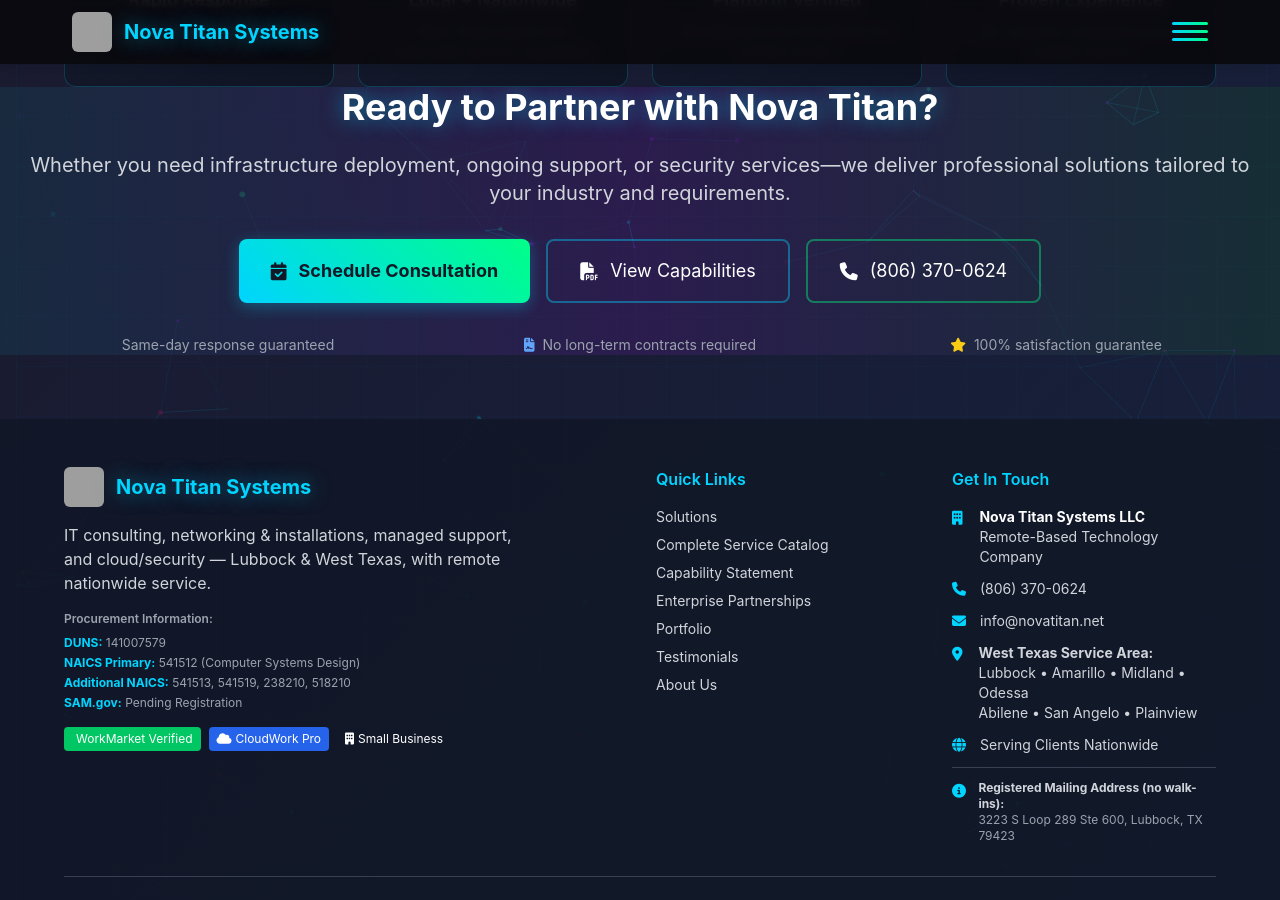
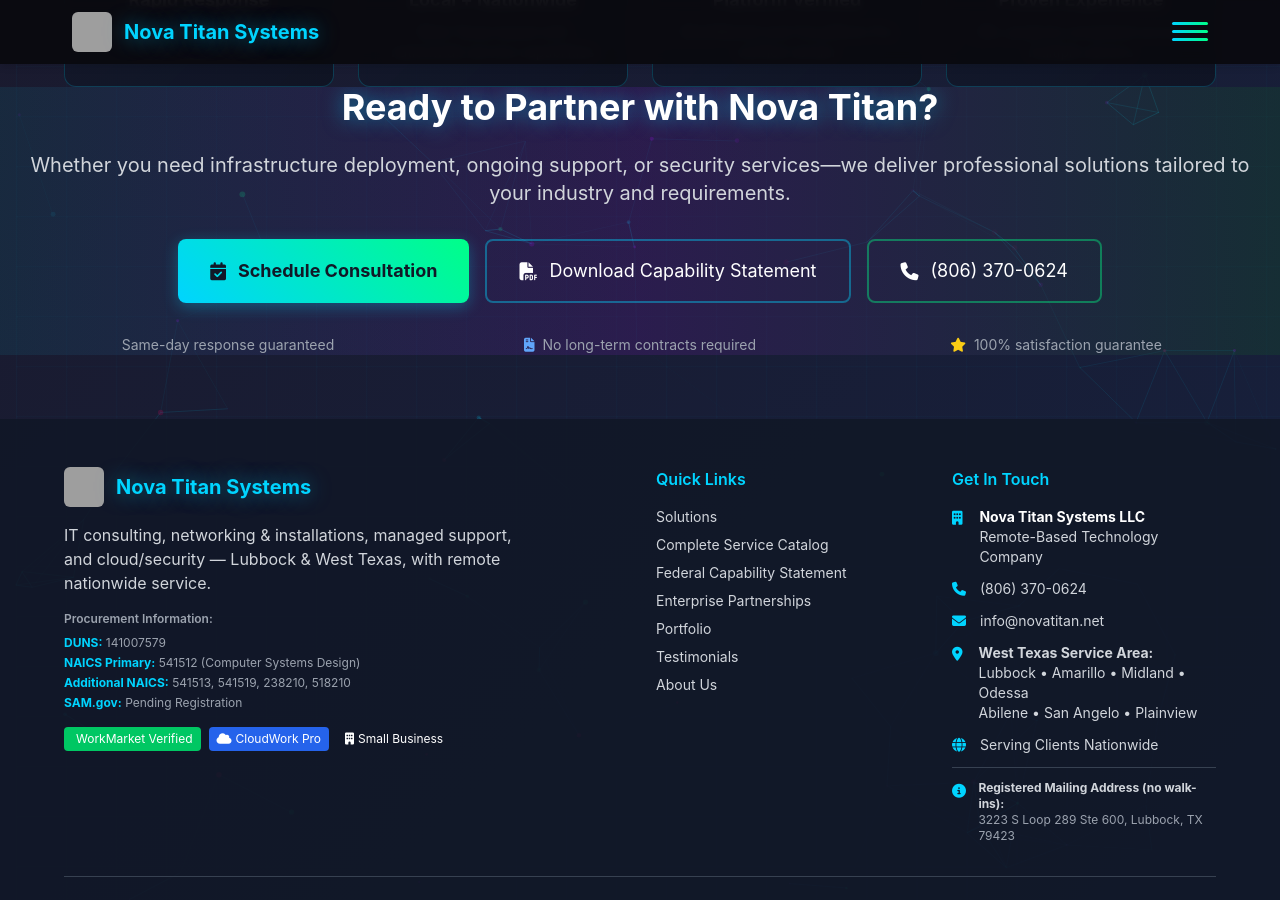
Before and after one commit to tzsmit/nova-titan-site, a Jekyll site: the page built from index.html, in a window 1280 px wide and 900 px high, scrolled down 2496 px. Built offline with Jekyll 4.4.1, drawn with Linux system fonts in a browser that asks for light colours; nearby versions of some CDN libraries; grey boxes are pictures that could not be loaded.

Commit message:
fix: Complete capability statement link updates across all pages
COMPLETE FIX FOR CAPABILITY STATEMENT LINKS:
✅ Homepage (index.html) - Updated CTA button to new PDF
✅ Footer (_includes/footer.html) - Updated Quick Links section
✅ All Services page (services/all-services/index.html) - Updated download link
✅ Government page - Already updated (previous commit)
✅ Certifications page - Already updated (previous commit)
✅ Resources page - Already updated (previous commit)

LINK STANDARDIZATION:
- Changed all links from /capability-statement/ to direct PDF path
- Path: /assets/docs/nova-titan-systems-federal-capability-statement.pdf
- Added target='_blank' and rel='noopener noreferrer' to all PDF links
- Updated button text to 'Download Federal Capability Statement'
- Changed icon from fa-eye to fa-download where appropriate

VERIFIED:
- No remaining /capability-statement/ page references
- All links point to new federal PDF
- Consistent user experience across site
- Professional download behavior

```diff
--- a/_includes/footer.html
+++ b/_includes/footer.html
@@ -44,7 +44,7 @@
         <ul class="space-y-2 text-sm">
           <li><a href="/services/" class="text-gray-300 hover:text-cyan-300 transition">Solutions</a></li>
           <li><a href="/services/all-services/" class="text-gray-300 hover:text-cyan-300 transition">Complete Service Catalog</a></li>
-          <li><a href="/capability-statement/" class="text-gray-300 hover:text-cyan-300 transition">Capability Statement</a></li>
+          <li><a href="/assets/docs/nova-titan-systems-federal-capability-statement.pdf" target="_blank" rel="noopener noreferrer" class="text-gray-300 hover:text-cyan-300 transition">Federal Capability Statement</a></li>
           <li><a href="/partners/enterprise/" class="text-gray-300 hover:text-cyan-300 transition">Enterprise Partnerships</a></li>
           <li><a href="/portfolio/" class="text-gray-300 hover:text-cyan-300 transition">Portfolio</a></li>
           <li><a href="/testimonials/" class="text-gray-300 hover:text-cyan-300 transition">Testimonials</a></li>
--- a/index.html
+++ b/index.html
@@ -466,9 +466,9 @@
         <i class="fas fa-calendar-check mr-3"></i>
         Schedule Consultation
       </a>
-      <a href="/capability-statement/" class="px-8 py-4 rounded-lg border-2 border-cyan-400/40 hover:bg-cyan-400/10 transition-all text-lg inline-flex items-center">
+      <a href="/assets/docs/nova-titan-systems-federal-capability-statement.pdf" target="_blank" rel="noopener noreferrer" class="px-8 py-4 rounded-lg border-2 border-cyan-400/40 hover:bg-cyan-400/10 transition-all text-lg inline-flex items-center">
         <i class="fas fa-file-pdf mr-3"></i>
-        View Capabilities
+        Download Capability Statement
       </a>
       <a href="tel:+18063700624" class="px-8 py-4 rounded-lg border-2 border-green-400/40 hover:bg-green-400/10 transition-all text-lg inline-flex items-center">
         <i class="fas fa-phone mr-3"></i>
--- a/services/all-services/index.html
+++ b/services/all-services/index.html
@@ -547,9 +547,9 @@
         <i class="fas fa-calendar-check mr-3"></i>
         Schedule Consultation
       </a>
-      <a href="/capability-statement/" class="px-8 py-4 rounded-lg border-2 border-purple-400/40 hover:bg-purple-400/10 transition-all text-lg flex items-center">
+      <a href="/assets/docs/nova-titan-systems-federal-capability-statement.pdf" target="_blank" rel="noopener noreferrer" class="px-8 py-4 rounded-lg border-2 border-purple-400/40 hover:bg-purple-400/10 transition-all text-lg flex items-center">
         <i class="fas fa-file-pdf mr-3"></i>
-        Download Capability Statement
+        Download Federal Capability Statement
       </a>
       <a href="/contact/" class="px-8 py-4 rounded-lg border-2 border-cyan-400/40 hover:bg-cyan-400/10 transition-all text-lg flex items-center">
         <i class="fas fa-envelope mr-3"></i>
```
